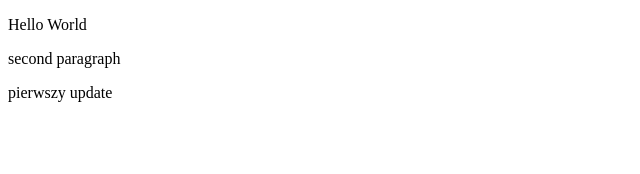
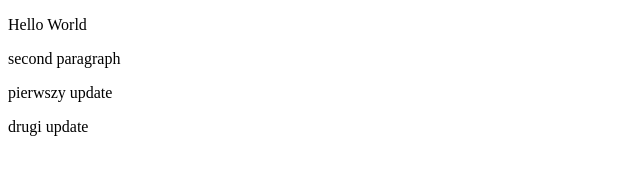
Before and after one commit to michal1231/GitTutorial2, a plain HTML site: page index.html in a window 1280 px wide. Shown: the whole page, without its empty margins (0-640 px from the left). Drawn offline with Linux system fonts and the light colour scheme.

Commit message:
Update index.html - drugi update

```diff
--- a/index.html
+++ b/index.html
@@ -10,5 +10,6 @@
     <p>Hello World</p>
     <p>second paragraph</p>
     <p>pierwszy update</p>
+    <p>drugi update</p>
 </body>
 </html>
```
